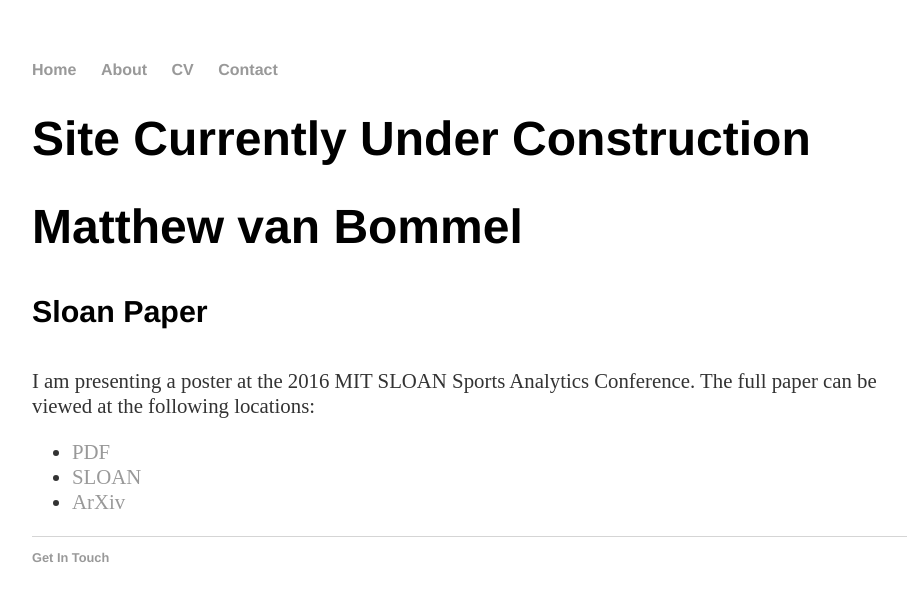
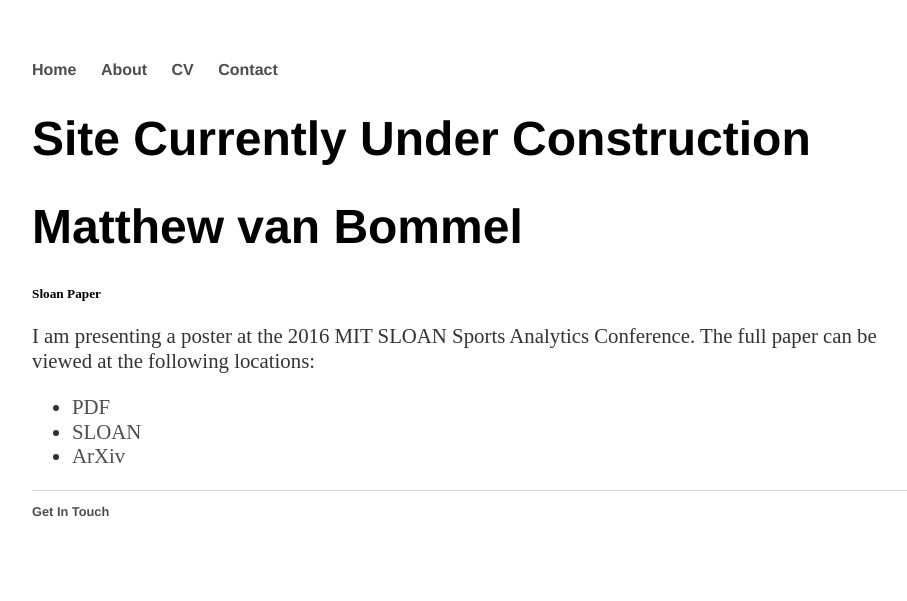
Before and after one commit to mvanbommel/mvanbommel.github.io, a Jekyll site: the page built from index.html, in a window 1280 px wide. Shown: the top 601 px of the page, without its empty margins (160-1067 px from the left). Built offline with Jekyll 4.4.1, drawn with Linux system fonts in a browser that asks for light colours.

Commit message:
Change Link Colour

```diff
--- a/css/main.css
+++ b/css/main.css
@@ -1,6 +1,6 @@
 body { margin: 60px auto; width: 70%; }
 
-a { text-decoration: none; color: #999; }
+a { text-decoration: none; color: #4d4d4d; }
 a:hover { text-decoration: underline; }
 
 p, ul { font-size: 1.3em; line-height: 1.2em; color: #333; }
--- a/index.html
+++ b/index.html
@@ -9,7 +9,7 @@ title: Matthew van Bommel
 
 			<h1>Matthew van Bommel</h1>
 
-			<h4>Sloan Paper</h4>
+			<h5>Sloan Paper</h5>
 			<p>
 				I am presenting a poster at the 2016 MIT SLOAN Sports Analytics Conference. The full paper can be viewed at the following locations:
 				<ul>
```
